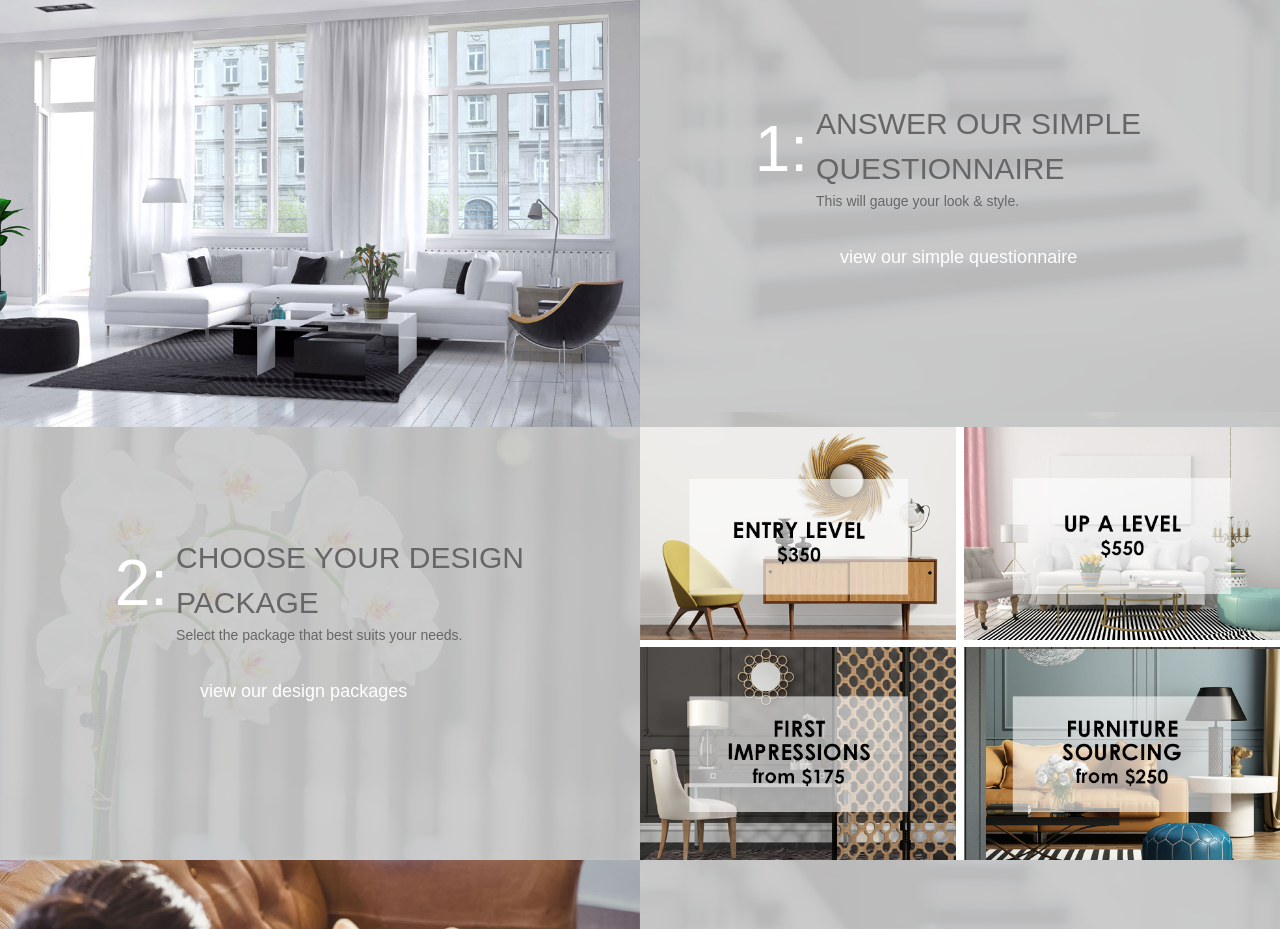
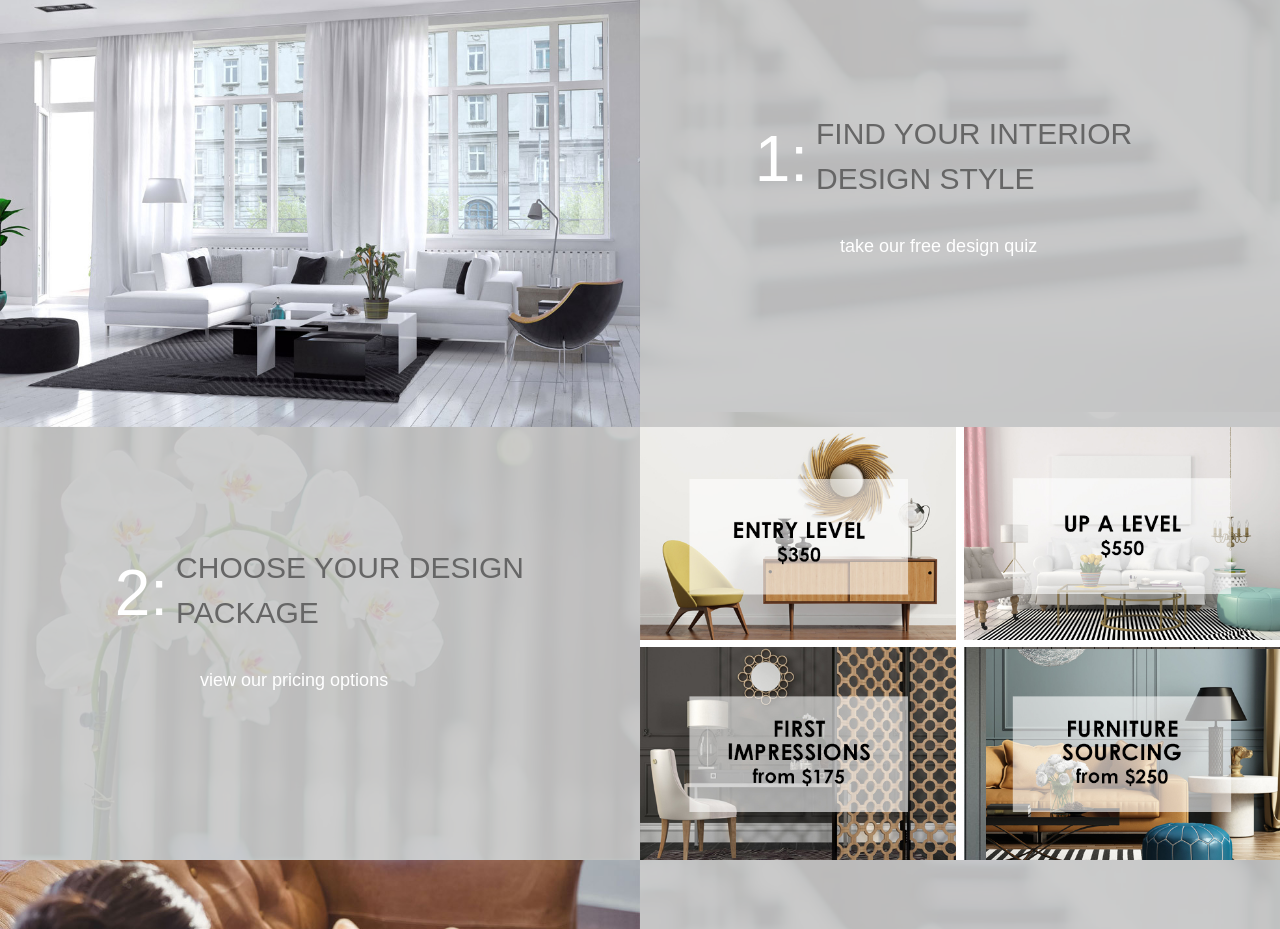
Before and after one commit to kyle-s-tong/entrance-design-frontend, a Vue app: page / in a window 1280 px wide. Shown: the part 1161-2090 px from the top of the page. Built offline with nearby package versions, Linux system fonts and the light colour scheme.

Commit message:
Change step data in accordance with document

```diff
--- a/src/data/steps.js
+++ b/src/data/steps.js
@@ -19,10 +19,9 @@ export const stepDetails = [
   },
   {
     number: 1,
-    title: 'Answer our simple questionnaire',
-    description: `This will gauge your look & style.`,
+    title: 'Find your interior design style',
     link: {
-      text: 'view our simple questionnaire',
+      text: 'take our free design quiz',
       route: '/questionnaire',
     },
     image: require('../assets/steps/step2-lightroom.jpg'),
@@ -31,9 +30,8 @@ export const stepDetails = [
   {
     number: 2,
     title: 'Choose your design package',
-    description: `Select the package that best suits your needs.`,
     link: {
-      text: 'view our design packages',
+      text: 'view our pricing options',
       route: '/pricing',
     },
     image: require('../assets/steps/step3-pricingoptions.jpg'),
```
